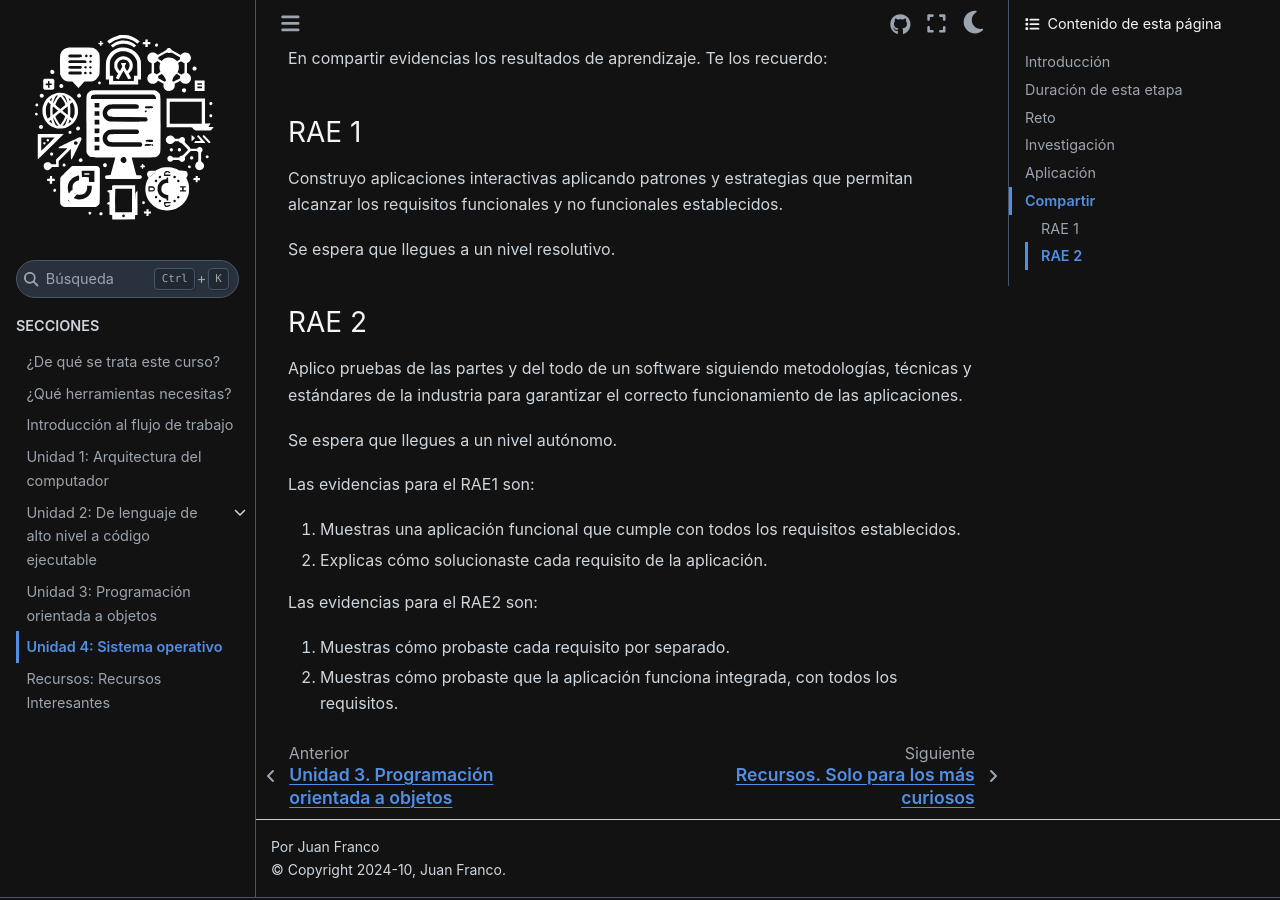
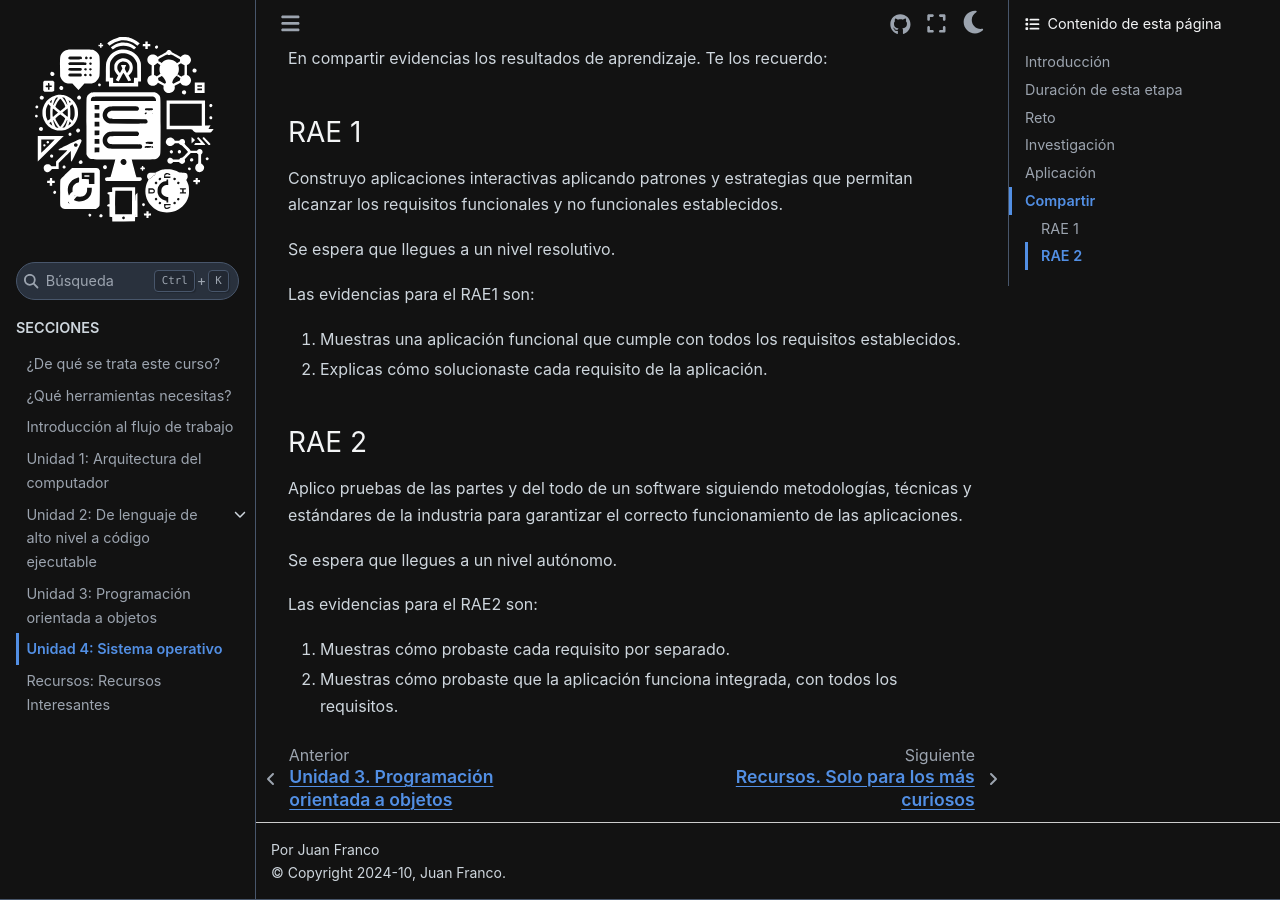
Before and after one commit to juanferfranco/SistemasComputacionales, a Sphinx documentation site: the page built from docs/_unidad4/unidad4.rst, in a window 1280 px wide and 900 px high, scrolled down 12288 px. Built offline with Sphinx 7.4.7 and the Sphinx Book theme 1.1.4, drawn with Linux system fonts in a browser that asks for light colours; part of the change alters nothing that is shown.

```diff
--- a/docs/_unidad4/unidad4.rst
+++ b/docs/_unidad4/unidad4.rst
@@ -630,6 +630,12 @@ establecidos.
 
 Se espera que llegues a un nivel resolutivo.
 
+Las evidencias para el RAE1 son:
+
+#. Muestras una aplicación funcional que cumple con todos
+   los requisitos establecidos.
+#. Explicas cómo solucionaste cada requisito de la aplicación.
+
 RAE 2
 *******
 
@@ -639,12 +645,6 @@ garantizar el correcto funcionamiento de las aplicaciones.
 
 Se espera que llegues a un nivel autónomo.
 
-Las evidencias para el RAE1 son:
-
-#. Muestras una aplicación funcional que cumple con todos
-   los requisitos establecidos.
-#. Explicas cómo solucionaste cada requisito de la aplicación.
-
 Las evidencias para el RAE2 son:
 
 #. Muestras cómo probaste cada requisito por separado.
```
